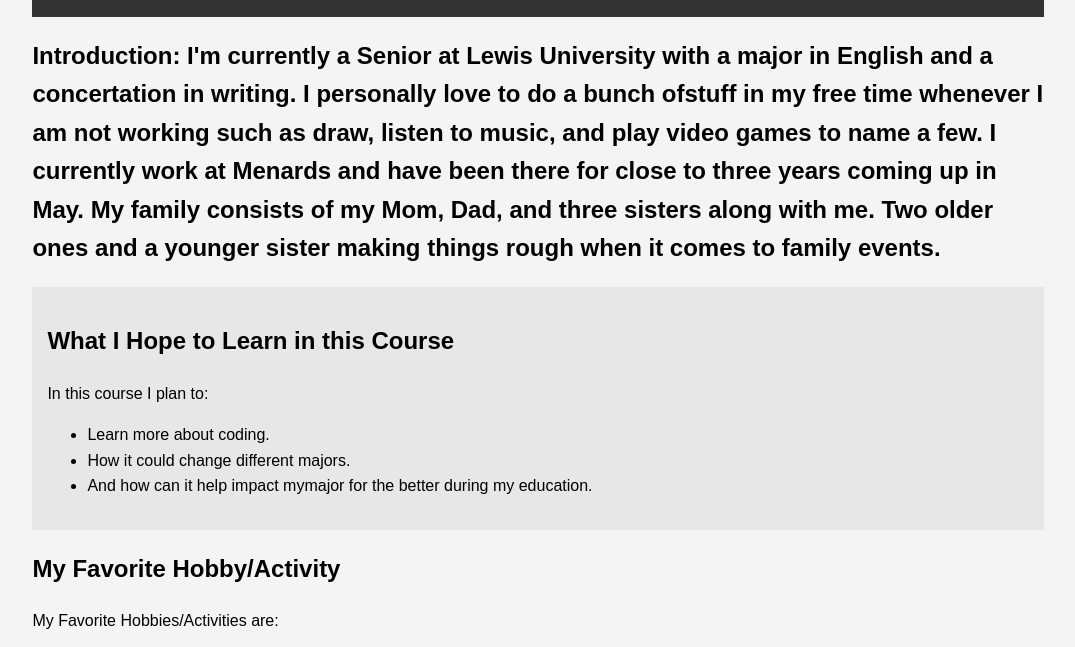
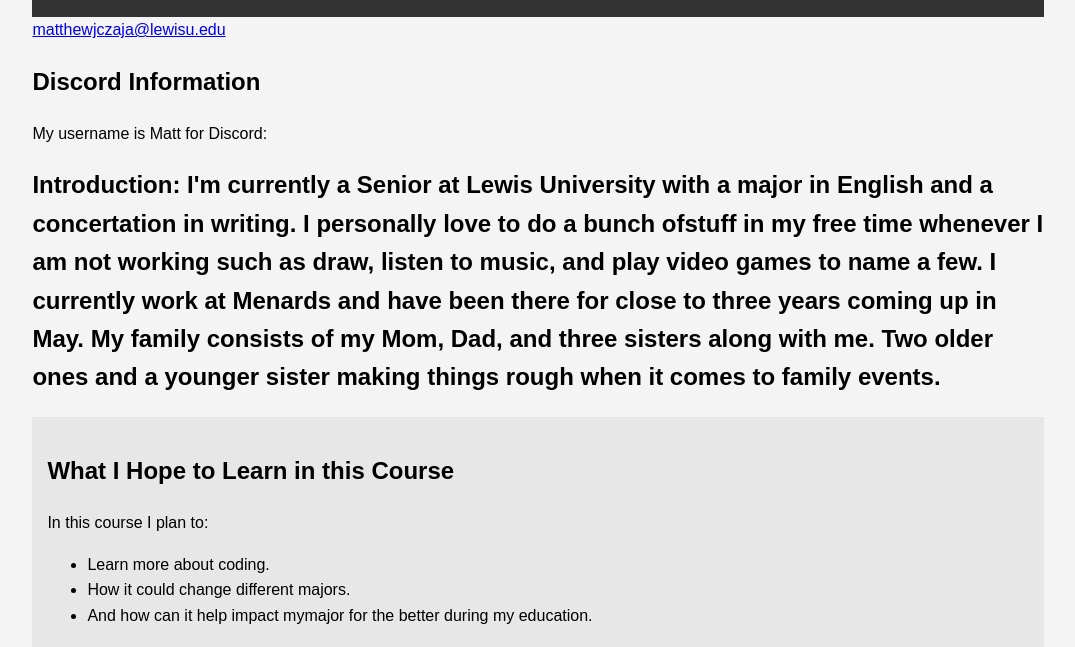
Before and after one commit to Mattcz2026/GTKEO, a plain HTML site: page index.html in a window 1280 px wide. Shown: the part 82-729 px from the top of the page, without its empty margins (102-1177 px from the left). Drawn offline with Linux system fonts and the light colour scheme.

Commit message:
Update index.html

```diff
--- a/index.html
+++ b/index.html
@@ -35,7 +35,12 @@
             <h1>Matthew Czaja's Introduction Website</h1>
             <h1></h1>
         </header>
+		<a href="mailto:matthewjczaja@lewisu.edu">matthewjczaja@lewisu.edu</a>
 
+  <section class="Discord Information">
+			<h2>Discord Information</h2>
+            <p>My username is Matt for Discord:</p>
+        </section>
         <section class="introduction">
 			<h2>Introduction: I'm currently a Senior at Lewis University with a major in English and a concertation in writing. I personally love to do a bunch ofstuff in my free time whenever I am not working such as draw, listen to music, and play video games to name a few. I currently work at Menards and have been there for close to three years coming up in May. My family consists of my Mom, Dad, and three sisters along with me. Two older ones and a younger sister making things rough when it comes to family events.</h2>
 
```
